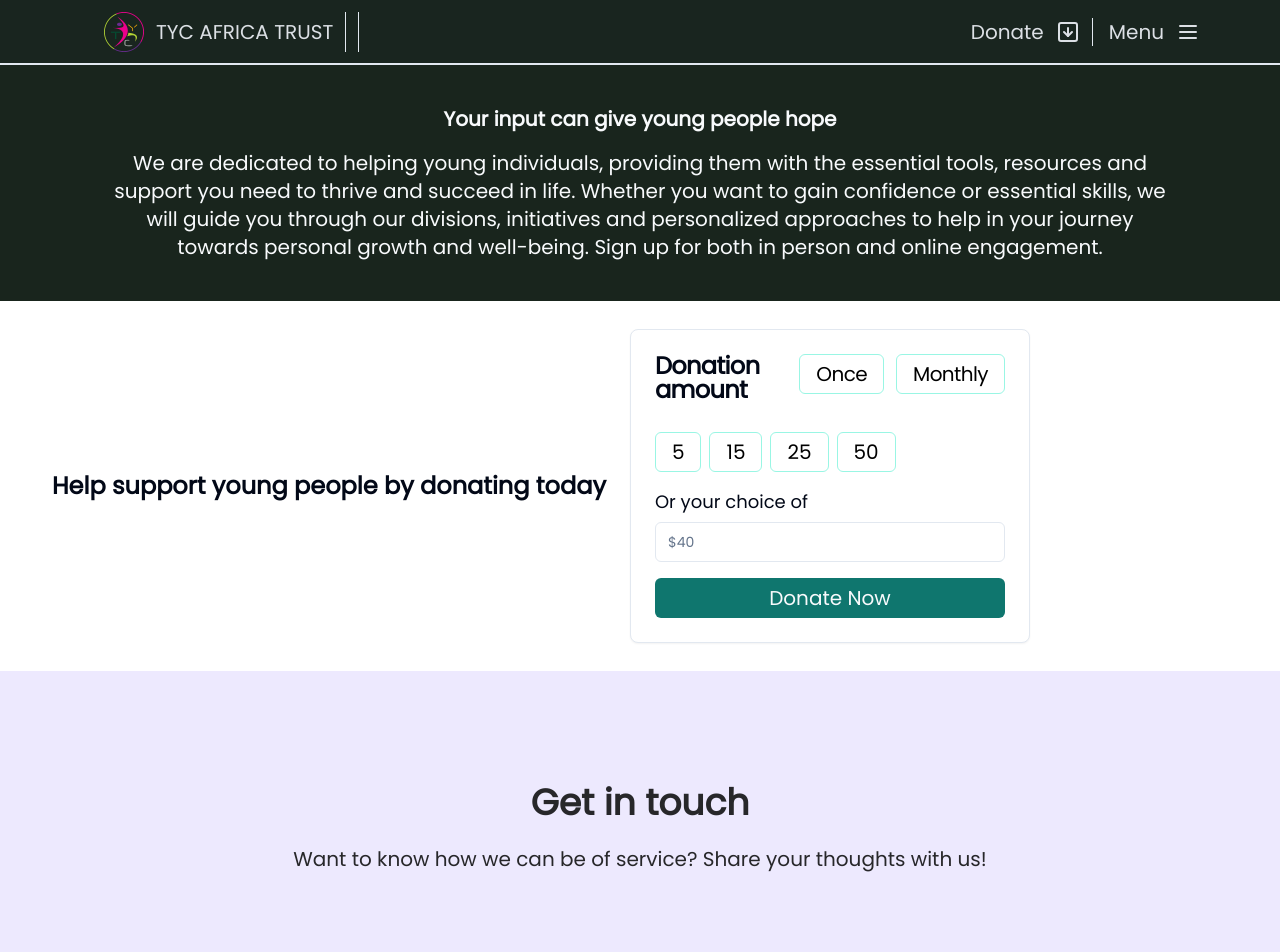
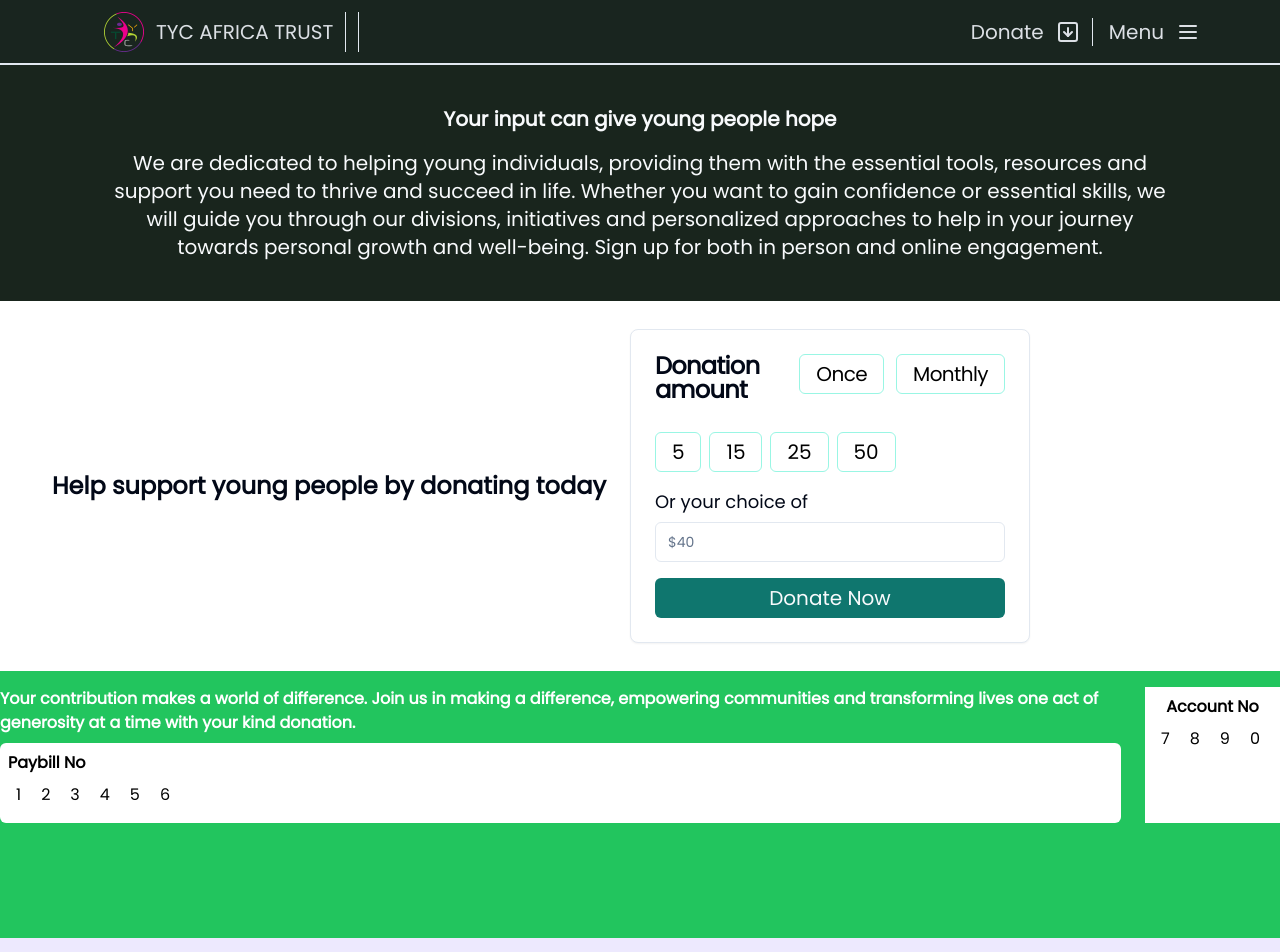
Before and after one commit to BabaMboga/TYC-main, a Next.js app: page /support-us/donate in a window 1280 px wide. Shown: the top 952 px of the page. Built offline with nearby package versions, Linux system fonts and the light colour scheme.

Commit message:
Added global css and mpesacard

```diff
--- a/app/globals.css
+++ b/app/globals.css
@@ -77,4 +77,8 @@
   body {
     @apply bg-background text-foreground;
   }
+
+  .paybill-box{
+    height: calc(100vh / 3);
+  }
 }
--- a/app/support-us/donate/page.tsx
+++ b/app/support-us/donate/page.tsx
@@ -7,6 +7,7 @@ import MoretoExplore from '@/components/support-us/MoretoExplore'
 import OpportunitiesCard1 from '@/components/support-us/OpportunitiesCard1'
 import {FC} from 'react'
 import DonationCard from '@/components/DonationCard'
+import MpesaCard from '@/components/MpesaCard'
 
 interface pageProps{
 
@@ -25,6 +26,7 @@ const page: FC<pageProps> = ({}) => {
 
     </div>
 
+    <MpesaCard />
 
 
     <GetInTouchCard/>
```
